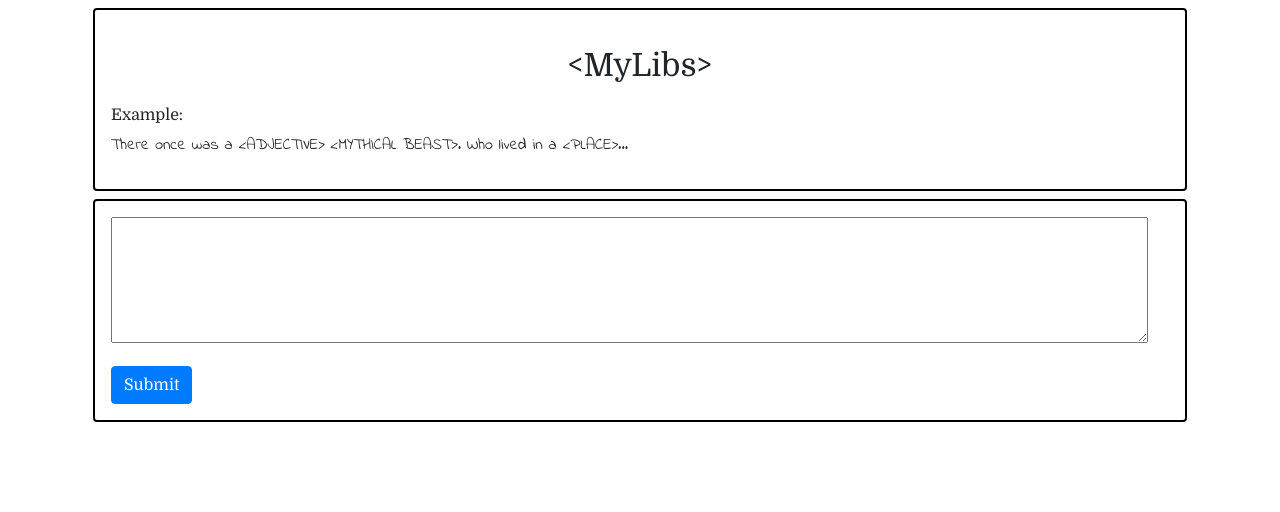
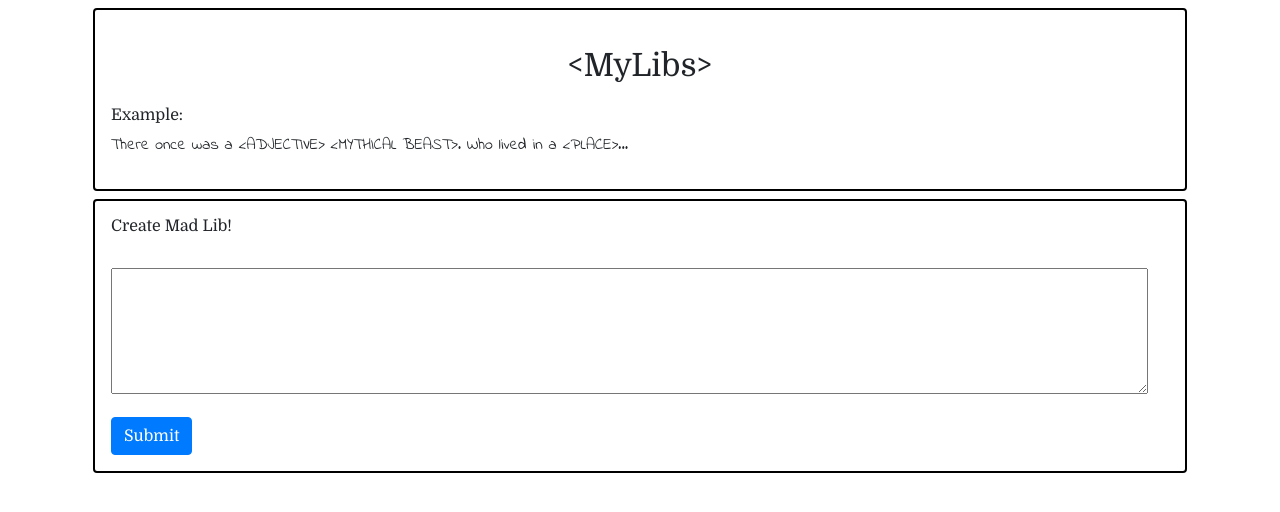
Before and after one commit to dallinmajor/mymymadlibz, a React (Create React App) app: page / in a window 1280 px wide. Shown: the top 512 px of the page. Built offline with nearby package versions, Linux system fonts and the light colour scheme.

Commit message:
mad minor change to visuals

```diff
--- a/src/components/createMadLib.js
+++ b/src/components/createMadLib.js
@@ -9,6 +9,8 @@ const MadLibCreator = ({handleInputChange, handleMadLibSubmit, text}) => {
                 <p className='cursive'>{'There once was a <ADJECTIVE> <MYTHICAL BEAST>. Who lived in a <PLACE>...'}</p>
             </div>
             <div className='component'>
+            <h6>Create Mad Lib!</h6>
+            <br/>
             <form>
                 <textarea rows='5' value={text} onChange={e => handleInputChange(e)}/>
                 <button onClick={e => {e.preventDefault(); handleMadLibSubmit()}} className="btn btn-primary">Submit</button>
```
